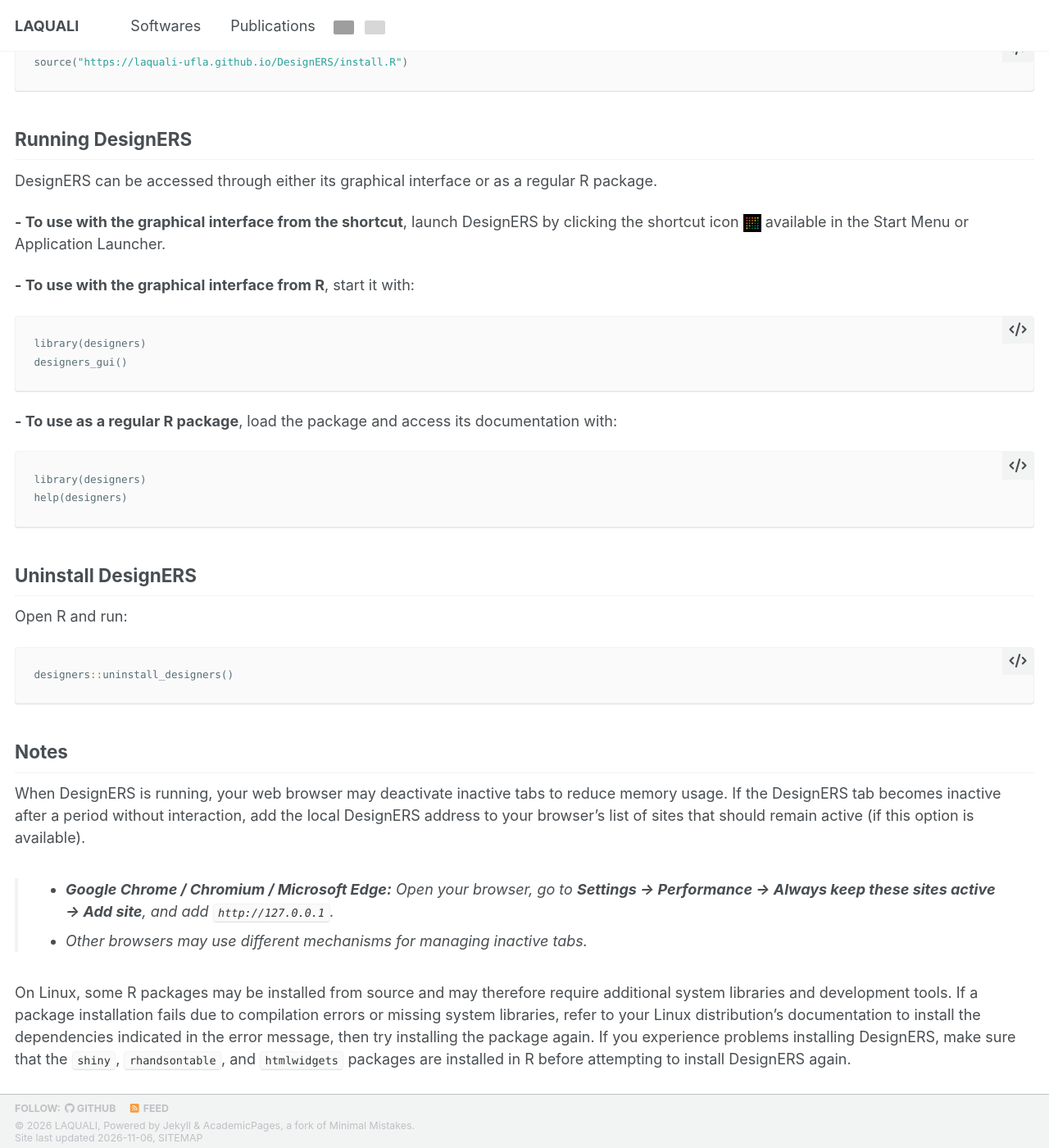
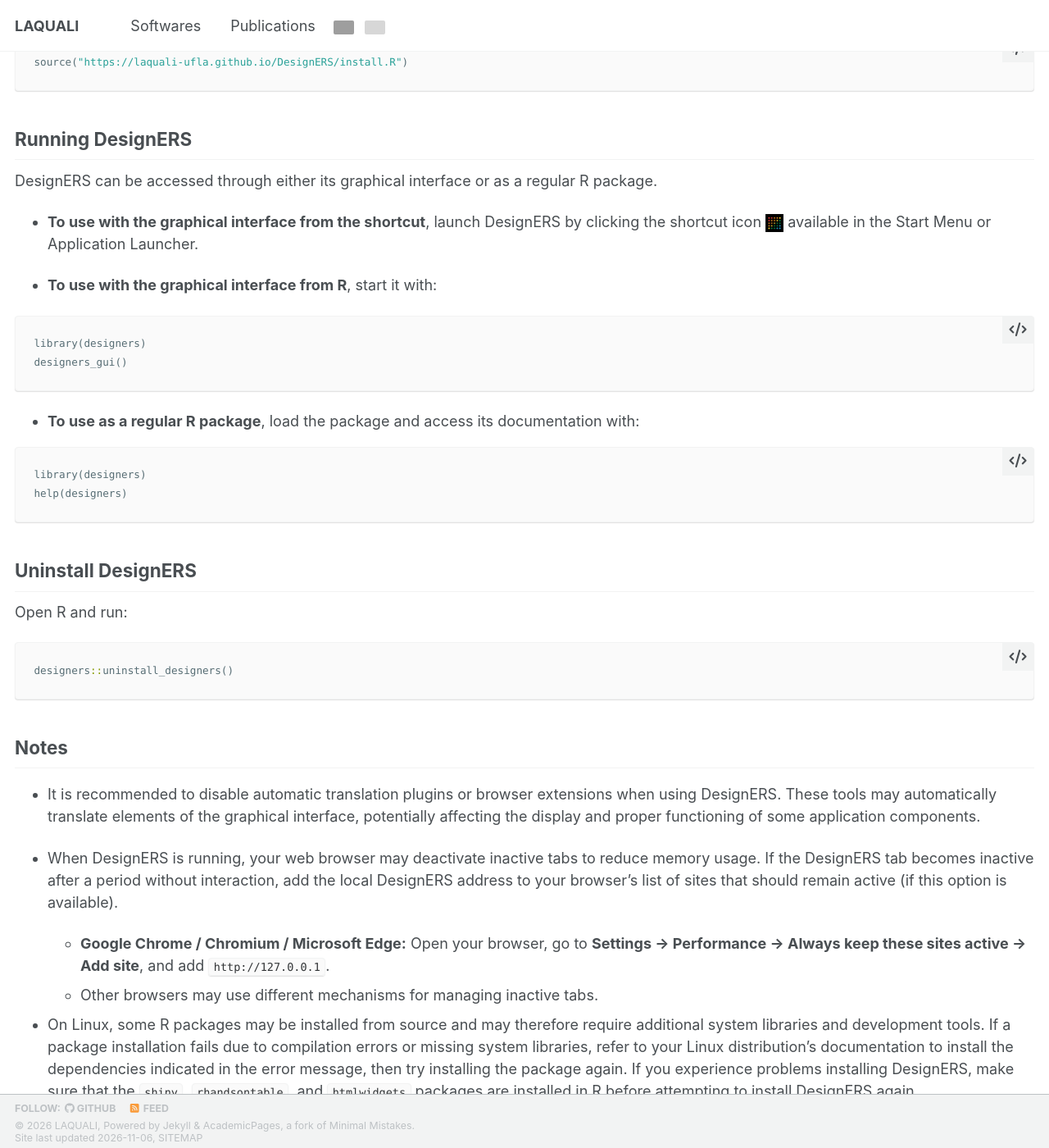
Before and after one commit to LAQUALI-UFLA/laquali-ufla.github.io, a Jekyll site: the page built from _pages/softwares/designers_temporary.md, in a window 1280 px wide and 1400 px high, scrolled down 1152 px. Shown: the whole window at 82% size. Built offline with Jekyll 4.4.1, drawn with Linux system fonts in a browser that asks for light colours; a style sheet for code colours, icons or effects is not loaded; grey boxes are pictures that could not be loaded.

Commit message:
Update designers_temporary.md

````diff
--- a/_pages/softwares/designers_temporary.md
+++ b/_pages/softwares/designers_temporary.md
@@ -39,16 +39,16 @@ source("https://laquali-ufla.github.io/DesignERS/install.R")
 ## Running DesignERS
 DesignERS can be accessed through either its graphical interface or as a regular R package.
 
-**- To use with the graphical interface from the shortcut**, launch DesignERS by clicking the shortcut icon <img src="/images/logo_DesignERS.png" style="height: 22px; width: auto; vertical-align: middle;"> available in the Start Menu or Application Launcher.
+- **To use with the graphical interface from the shortcut**, launch DesignERS by clicking the shortcut icon <img src="/images/logo_DesignERS.png" style="height: 22px; width: auto; vertical-align: middle;"> available in the Start Menu or Application Launcher.
 
-**- To use with the graphical interface from R**, start it with:
+- **To use with the graphical interface from R**, start it with:
 
 ```r
 library(designers)
 designers_gui()
 ```
 
-**- To use as a regular R package**, load the package and access its documentation with:
+- **To use as a regular R package**, load the package and access its documentation with:
 
 ```r
 library(designers)
@@ -63,13 +63,14 @@ designers::uninstall_designers()
 ```
 
 ## Notes
-When DesignERS is running, your web browser may deactivate inactive tabs to reduce memory usage. If the DesignERS tab becomes inactive after a period without interaction, add the local DesignERS address to your browser's list of sites that should remain active (if this option is available).
->
-> - **Google Chrome / Chromium / Microsoft Edge:** Open your browser, go to **Settings → Performance → Always keep these sites active → Add site**, and add `http://127.0.0.1`.
-> - Other browsers may use different mechanisms for managing inactive tabs.
->
+- It is recommended to disable automatic translation plugins or browser extensions when using DesignERS. These tools may automatically translate elements of the graphical interface, potentially affecting the display and proper functioning of some application components.
 
-On Linux, some R packages may be installed from source and may therefore require additional system libraries and development tools. If a package installation fails due to compilation errors or missing system libraries, refer to your Linux distribution's documentation to install the dependencies indicated in the error message, then try installing the package again. If you experience problems installing DesignERS, make sure that the `shiny`, `rhandsontable`, and `htmlwidgets` packages are installed in R before attempting to install DesignERS again.
+- When DesignERS is running, your web browser may deactivate inactive tabs to reduce memory usage. If the DesignERS tab becomes inactive after a period without interaction, add the local DesignERS address to your browser's list of sites that should remain active (if this option is available).
+
+  - **Google Chrome / Chromium / Microsoft Edge:** Open your browser, go to **Settings → Performance → Always keep these sites active → Add site**, and add `http://127.0.0.1`.
+  - Other browsers may use different mechanisms for managing inactive tabs.
+
+- On Linux, some R packages may be installed from source and may therefore require additional system libraries and development tools. If a package installation fails due to compilation errors or missing system libraries, refer to your Linux distribution's documentation to install the dependencies indicated in the error message, then try installing the package again. If you experience problems installing DesignERS, make sure that the `shiny`, `rhandsontable`, and `htmlwidgets` packages are installed in R before attempting to install DesignERS again.
 
 ## Contact
 **Prof. Cleiton Nunes**
````
